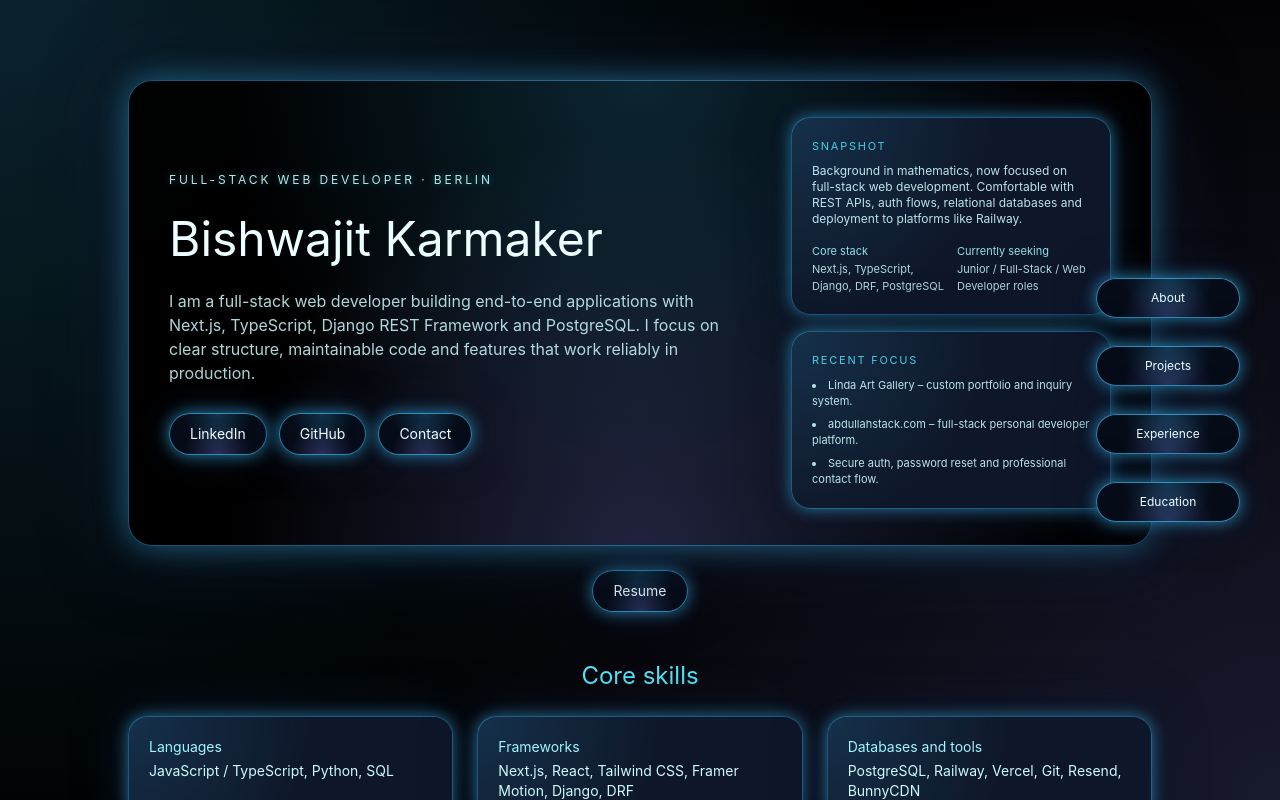
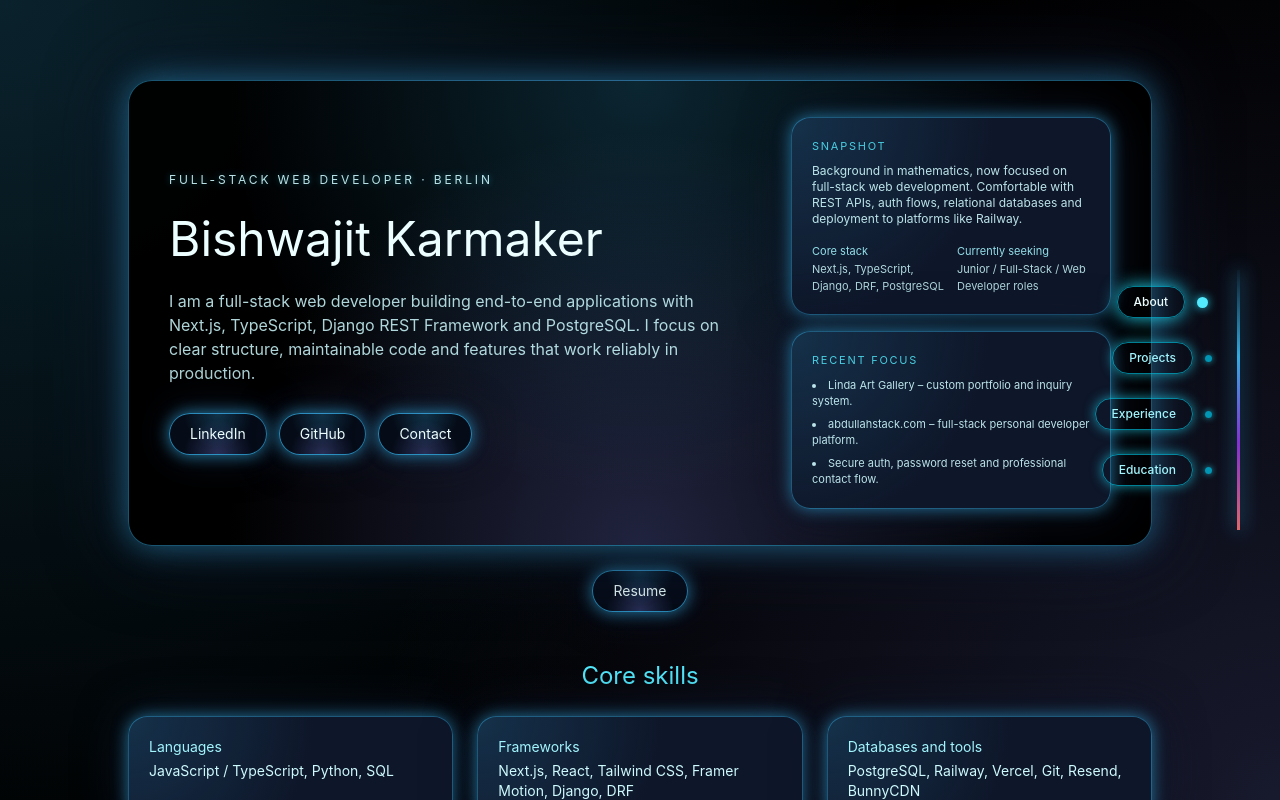
Before and after one commit to Bishwajit93/portfolio-frontend, a Next.js app: page / in a window 1280 px wide. Built offline with nearby package versions, Linux system fonts and the light colour scheme.

Commit message:
full styling revamp

```diff
--- a/src/app/education/page.tsx
+++ b/src/app/education/page.tsx
@@ -63,10 +63,10 @@ export default function EducationPage() {
         <div className="max-w-6xl mx-auto space-y-8 md:space-y-10">
           {/* Page Title + intro */}
           <section className="text-center space-y-4">
-            <h1 className="text-2xl md:text-3xl text-cyan-300 mb-2">
+            <h1 className="text-2xl md:text-3xl text-cyan-50 mb-2">
               Education
             </h1>
-            <p className="text-sm md:text-[15px] text-cyan-100/90 max-w-2xl mx-auto leading-relaxed">
+            <p className="text-sm md:text-[15px] text-cyan-50 max-w-2xl mx-auto leading-relaxed">
               B.Sc. in Mathematics from BRAC University with a strong analytical
               background. I now apply this mindset to full-stack development
               with Django, PostgreSQL, React, and Next.js.
--- a/src/app/projects/page.tsx
+++ b/src/app/projects/page.tsx
@@ -86,10 +86,10 @@ export default function ProjectsPage() {
         <div className="max-w-6xl mx-auto space-y-8 md:space-y-10">
           {/* Page title + intro */}
           <section className="text-center space-y-4">
-            <h1 className="text-2xl md:text-3xl text-cyan-300 mb-2">
+            <h1 className="text-2xl md:text-3xl text-cyan-50 mb-2">
               Projects
             </h1>
-            <p className="text-sm md:text-[15px] text-cyan-100/90 max-w-2xl mx-auto leading-relaxed">
+            <p className="text-sm md:text-[15px] text-cyan-50 max-w-2xl mx-auto leading-relaxed">
               Selected work that shows end-to-end delivery—from backend APIs and
               auth to responsive UI, animation, and deployment.
             </p>
--- a/src/components/LayoutWrapper.tsx
+++ b/src/components/LayoutWrapper.tsx
@@ -5,6 +5,7 @@ import { setViewportHeight } from "@/utils/setViewportHeight";
 import { AuthProvider } from "@/context/AuthContext";
 import MobileNav from "@/components/MobileNav";
 import Link from "next/link";
+import { usePathname } from "next/navigation";
 import { motion, Variants } from "framer-motion";
 
 type Props = {
@@ -38,6 +39,15 @@ export default function LayoutWrapper({ children }: Props) {
     setViewportHeight();
   }, []);
 
+  const pathname = usePathname();
+
+  const items = [
+    { label: "About", href: "/" },
+    { label: "Projects", href: "/projects" },
+    { label: "Experience", href: "/experience" },
+    { label: "Education", href: "/education" },
+  ];
+
   return (
     <AuthProvider>
       {/* Optional global background if you use it in your theme */}
@@ -48,34 +58,68 @@ export default function LayoutWrapper({ children }: Props) {
         variants={navContainer}
         initial="hidden"
         animate="show"
-        className="hidden md:flex flex-col gap-7 fixed right-10 top-1/2 -translate-y-1/2 z-40"
+        className="
+          hidden md:flex
+          fixed right-10 top-1/2 -translate-y-1/2
+          z-40
+        "
       >
-        {[
-          { label: "About", href: "/" },
-          { label: "Projects", href: "/projects" },
-          { label: "Experience", href: "/experience" },
-          { label: "Education", href: "/education" },
-        ].map((item) => (
+        {/* Wrapper for the vertical line + points */}
+        <div className="relative flex flex-col items-end gap-6 pr-3 py-4 min-h-[260px]">
+          {/* Glowing vertical line (uses the .timeline-rail style from globals.css) */}
+          <div className="timeline-rail" />
+
+          {items.map((item) => {
+            const isActive = pathname === item.href;
+
+            return (
               <motion.div
                 key={item.href}
                 variants={navItem}
-            whileHover={{ scale: 1.08 }}
-            transition={{ type: "spring", stiffness: 230, damping: 15 }}
+                whileHover={{ scale: 1.05, x: -4 }}
+                className={`
+                  relative z-10 pr-4
+                  transition-transform duration-300
+                  ${isActive ? "-translate-x-1" : ""}
+                `}
               >
                 <Link
                   href={item.href}
-              className="
-                inline-flex items-center justify-center
-                w-36 px-5 py-2.5
-                pill-button
-                text-[12px] text-cyan-50
-                text-center
-              "
+                  className="flex items-center gap-3"
+                >
+                  {/* Label pill */}
+                  <span
+                    className={[
+                      "px-4 py-1.5 rounded-full text-[12px] font-medium",
+                      "border border-cyan-400/60",
+                      "bg-[radial-gradient(circle_at_top,rgba(56,189,248,0.22),transparent_55%),radial-gradient(circle_at_bottom,rgba(129,140,248,0.28),transparent_55%),rgba(6,12,24,0.98)]",
+                      "shadow-[0_0_12px_rgba(34,211,238,0.65)]",
+                      "transition-all duration-300",
+                      isActive
+                        ? "text-cyan-50 shadow-[0_0_18px_rgba(34,211,238,0.95)] border-cyan-300"
+                        : "text-cyan-200 hover:text-cyan-50 hover:shadow-[0_0_16px_rgba(34,211,238,0.8)] hover:border-cyan-300/80",
+                    ].join(" ")}
                   >
                     {item.label}
+                  </span>
+
+                  {/* Dot on the line */}
+                  <span className="relative flex items-center justify-center">
+                    <span
+                      className={[
+                        "block rounded-full",
+                        "transition-all duration-300",
+                        isActive
+                          ? "w-[11px] h-[11px] bg-cyan-300 shadow-[0_0_10px_rgba(34,211,238,1)]"
+                          : "w-[7px] h-[7px] bg-cyan-500/80 shadow-[0_0_6px_rgba(34,211,238,0.8)]",
+                      ].join(" ")}
+                    />
+                  </span>
                 </Link>
               </motion.div>
-        ))}
+            );
+          })}
+        </div>
       </motion.nav>
 
       {/* Main content area */}
@@ -122,7 +166,7 @@ export default function LayoutWrapper({ children }: Props) {
         </main>
       </div>
 
-      {/* Mobile bottom navigation (unchanged) */}
+      {/* Mobile bottom navigation */}
       <MobileNav />
     </AuthProvider>
   );
```
Also changed, not shown: src/app/experience/page.tsx (+40 -53 lines). Lines whose indentation alone changed are shown as unchanged.
